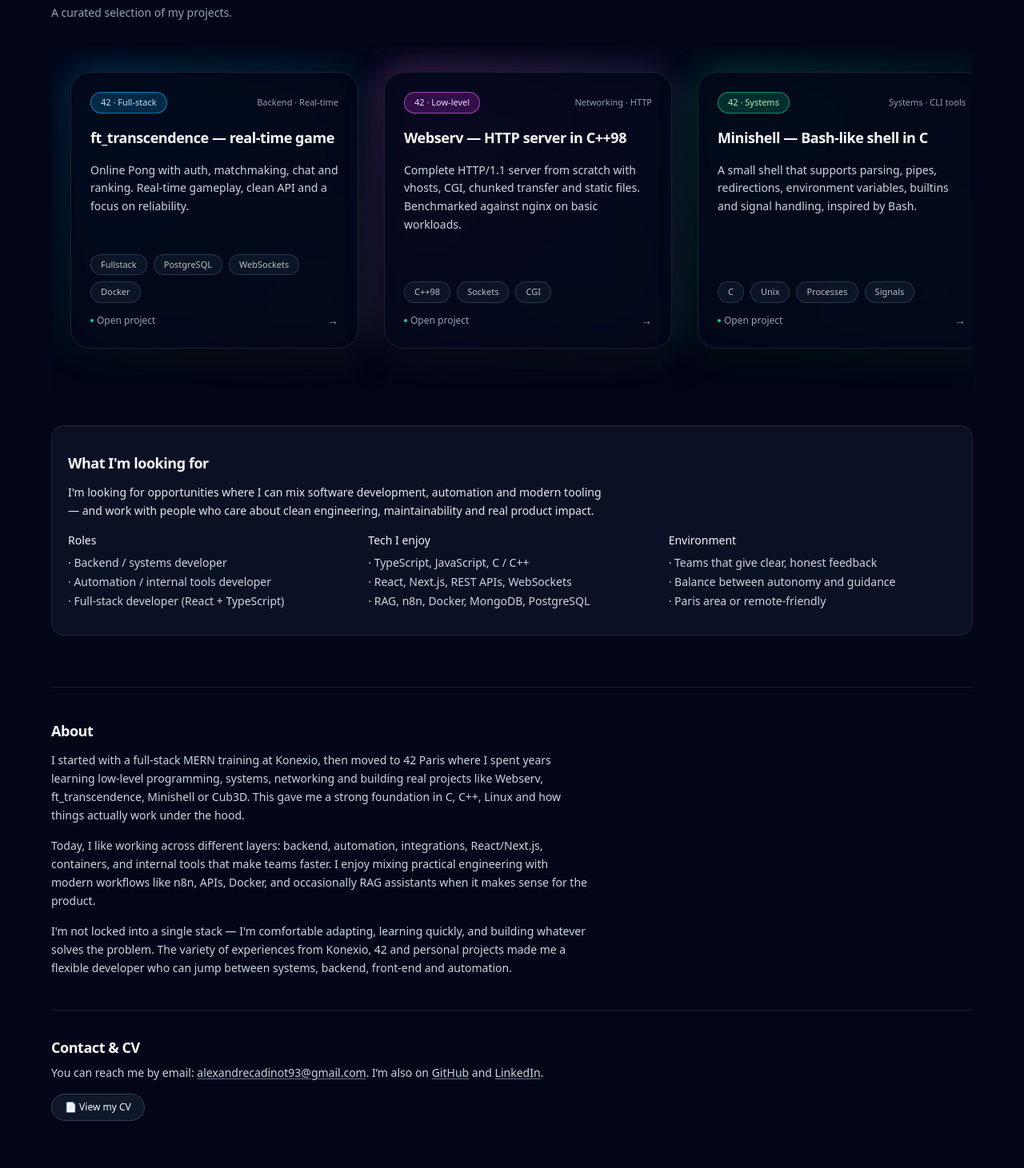
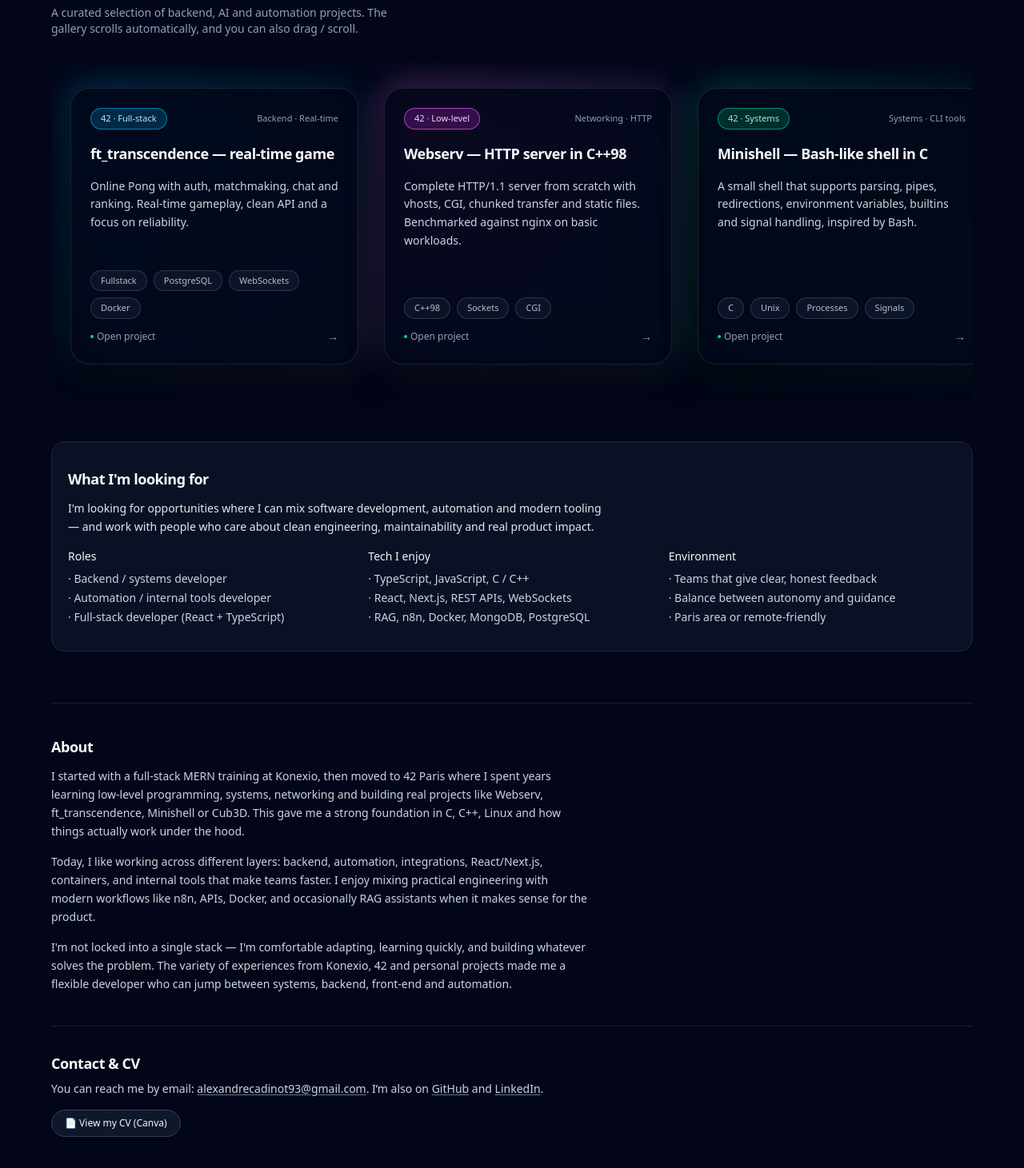
Before and after one commit to AlexandreC93/alexandre-cadinot-portfolio, a Next.js app: page / in a window 1280 px wide. Shown: the part 911-2372 px from the top of the page at 80% size. Built offline with nearby package versions, Linux system fonts and the light colour scheme.

Commit message:
Revert "fix cards"
This reverts commit 3297c3faa204cdd75d3cd878d20225b07941866a.

```diff
--- a/src/app/page.tsx
+++ b/src/app/page.tsx
@@ -352,7 +352,8 @@ export default function HomePage() {
               Projects & demos
             </h2>
             <p className="mt-2 max-w-md text-sm text-slate-600 dark:text-slate-400">
-              A curated selection of my projects.
+              A curated selection of backend, AI and automation projects. The
+              gallery scrolls automatically, and you can also drag / scroll.
             </p>
           </div>
           <div className="flex items-center gap-2 text-xs text-slate-500 dark:text-slate-500">
@@ -376,8 +377,8 @@ export default function HomePage() {
           >
 
 
-            <div className="flex gap-8 px-4 py-4 sm:px-6">
-              {[...PROJECTS, ...PROJECTS].map((project, idx) => {
+            <div className="flex snap-x snap-mandatory gap-8 px-4 py-4 sm:px-6">
+              {PROJECTS.map((project) => {
                 const accentBg =
                   project.accent === "emerald"
                     ? "from-emerald-400/60 via-emerald-500/30 to-cyan-300/40"
@@ -394,13 +395,14 @@ export default function HomePage() {
 
                 return (
                   <a
-                    key={project.id + "-" + idx}
+                    key={project.id}
                     href={project.href ?? project.repo ?? "#"}
                     className="group relative snap-start"
                     onClick={handleCardClick}
                     draggable={false}
                     onDragStart={(e) => e.preventDefault()}
                   >
+
                     {/* Halo gradient */}
                     <div
                       className={`pointer-events-none absolute inset-0 rounded-3xl bg-gradient-to-br ${accentBg} opacity-30 blur-xl transition group-hover:opacity-70 dark:opacity-60`}
@@ -456,7 +458,6 @@ export default function HomePage() {
                 );
               })}
             </div>
-
           </div>
         </RevealOnScroll>
       </section>
@@ -590,7 +591,7 @@ export default function HomePage() {
             target="_blank"
             className="inline-flex items-center gap-2 rounded-full border border-slate-300 bg-white px-4 py-2 text-xs font-medium text-slate-800 shadow-sm hover:border-slate-400 hover:bg-slate-50 dark:border-slate-700 dark:bg-slate-900 dark:text-slate-100 dark:hover:border-slate-500 dark:hover:bg-slate-900/80"
           >
-            <span>📄 View my CV</span>
+            <span>📄 View my CV (Canva)</span>
           </a>
         </div>
       </section>
```
